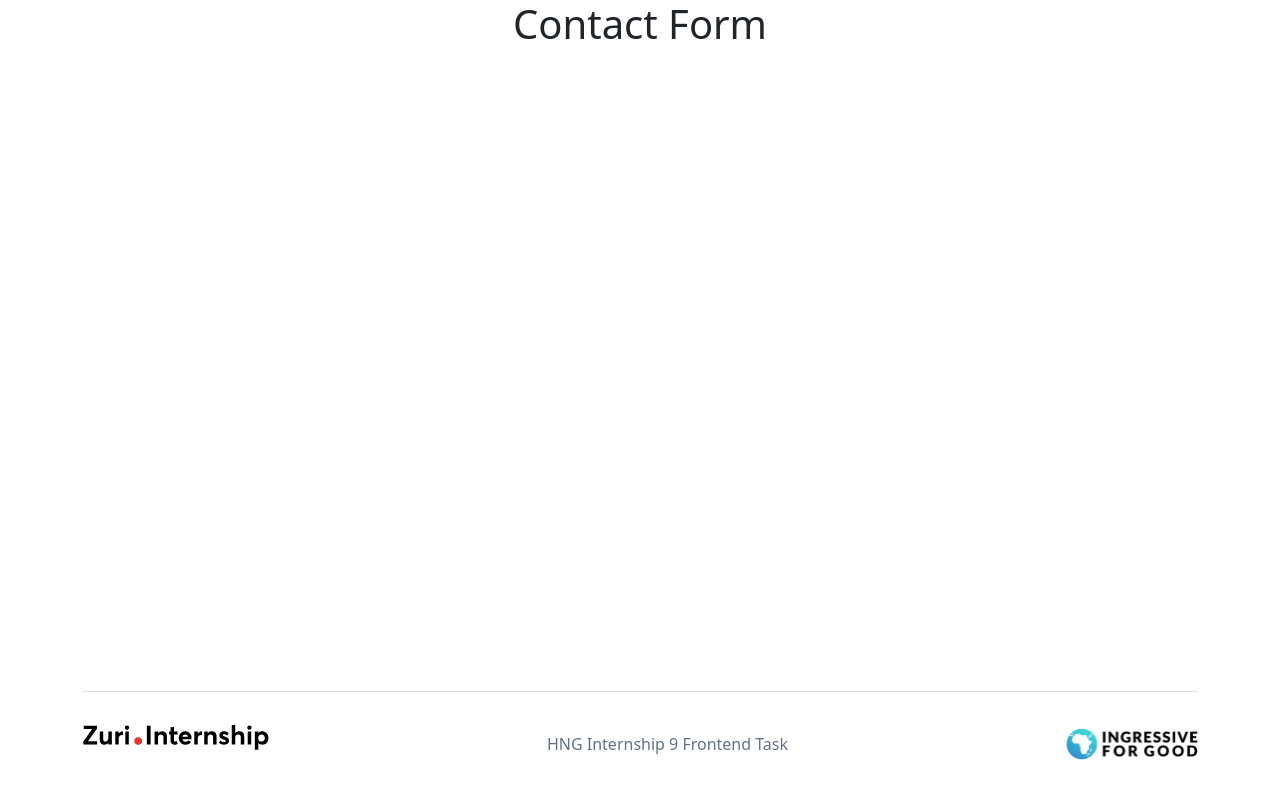
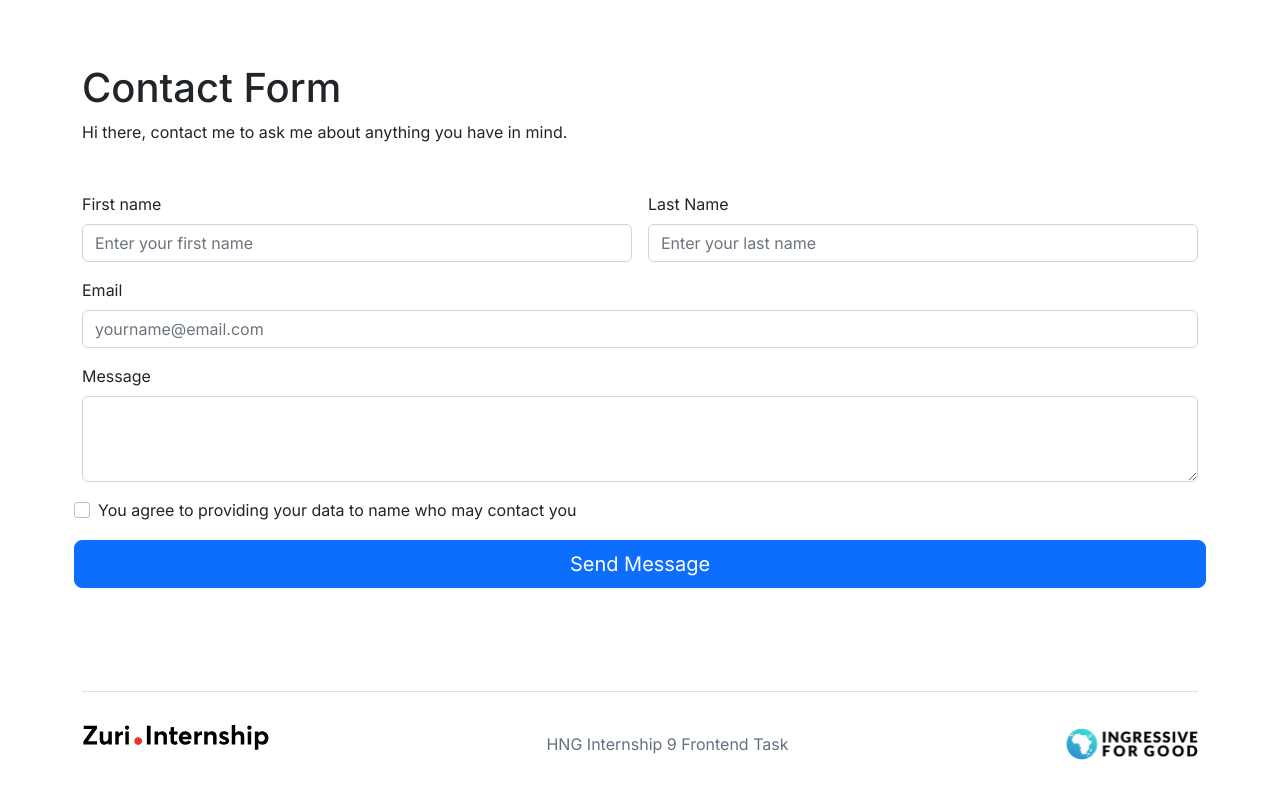
Before and after one commit to Liztowoju/linkforest, a React (Create React App) app: page /contact in a window 1280 px wide. Built offline with nearby package versions, Linux system fonts and the light colour scheme.

Commit message:
style: started using Inter font

```diff
--- a/src/App.css
+++ b/src/App.css
@@ -1,5 +1,11 @@
+@import url('https://fonts.googleapis.com/css2?family=Inter:wght@400;500;600&family=Roboto:wght@400;500;700&display=swap');
+
+body{
+  font-family: Inter, system-ui, -apple-system, BlinkMacSystemFont, 'Segoe UI', Roboto, Oxygen, Ubuntu, Cantarell, 'Open Sans', 'Helvetica Neue', sans-serif !important;
+}
+
 .app {
-  text-align: center;
+  /* text-align: center; */
   display: flex;
   flex-direction: column;
   min-height: 100vh;
@@ -42,9 +48,18 @@
   align-items: center;
   justify-content: center;
   margin: 4em 0 2em;
+}
+
+.app-header h3{
   font-size: calc(10px + 1.5vmin);
   font-weight: bold;
 }
+
+.app-header.contact {
+  justify-content: left;
+  align-items: flex-start;
+}
+
 
 .app-profile-name {
   margin-top: 1rem;
@@ -137,3 +152,16 @@
   transition: .3s ease;
   background-color: rgba(0, 0, 0, 0.5);
 }
+
+.btn-primary{
+  background-color: #1570EF;
+}
+
+.btn-primary:hover{
+  background-color: #175CD3;
+}
+
+.btn-primary:focus{
+  background-color: #1570EF;
+  box-shadow: 0px 1px 2px rgba(16, 24, 40, 0.05), 0px 0px 0px 4px #D1E9FF;;
+}
--- a/src/Contact.jsx
+++ b/src/Contact.jsx
@@ -46,10 +46,74 @@ export default function Home() {
 
   return (
     <>
-      <form action="">
-        <header>
-          <h1>Contact Form</h1>
-        </header>
+      <header className="app-header contact">
+        <h1>Contact Form</h1>
+        <p>Hi there, contact me to ask me about anything you have in mind.</p>
+      </header>
+      <form action="" className="mb-5">
+        <div className="row g-3">
+          <div className="col-md-6">
+            <label htmlFor="formGroupExampleInput" className="form-label">
+              First name
+            </label>
+
+            <input
+              type="text"
+              className="form-control"
+              placeholder="Enter your first name"
+              aria-label="First name"
+            />
+          </div>
+          <div className="col-md-6">
+            <label htmlFor="formGroupExampleInput" className="form-label">
+              Last Name
+            </label>
+
+            <input
+              type="text"
+              className="form-control"
+              placeholder="Enter your last name"
+              aria-label="Last name"
+            />
+          </div>
+
+          <div className="col-12">
+            <label htmlFor="formGroupExampleInput" className="form-label">
+              Email
+            </label>
+            <input
+              type="text"
+              className="form-control"
+              id="formGroupExampleInput"
+              placeholder="yourname@email.com"
+            />
+          </div>
+
+          <div className="col-12">
+            <label htmlFor="exampleFormControlTextarea1" className="form-label">
+              Message
+            </label>
+            <textarea
+              className="form-control"
+              id="exampleFormControlTextarea1"
+              rows="3"
+            ></textarea>
+          </div>
+
+          <div className="col-12 form-check">
+            <input
+              className="form-check-input"
+              type="checkbox"
+              value=""
+              id="flexCheckDefault"
+            />
+            <label className="form-check-label" htmlFor="flexCheckDefault">
+              You agree to providing your data to name who may contact you
+            </label>
+          </div>
+
+          <button className="w-100 btn btn-lg btn-primary" type="submit">Send Message</button>
+        </div>
       </form>
     </>
   );
```
